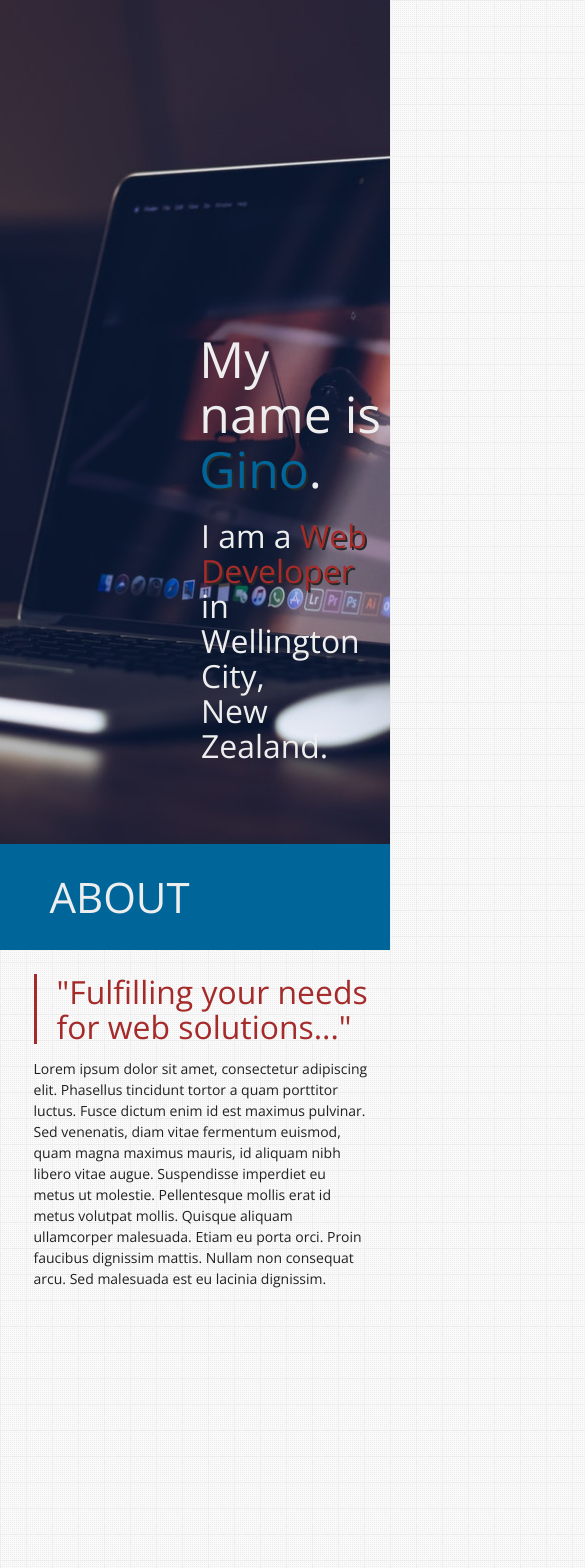
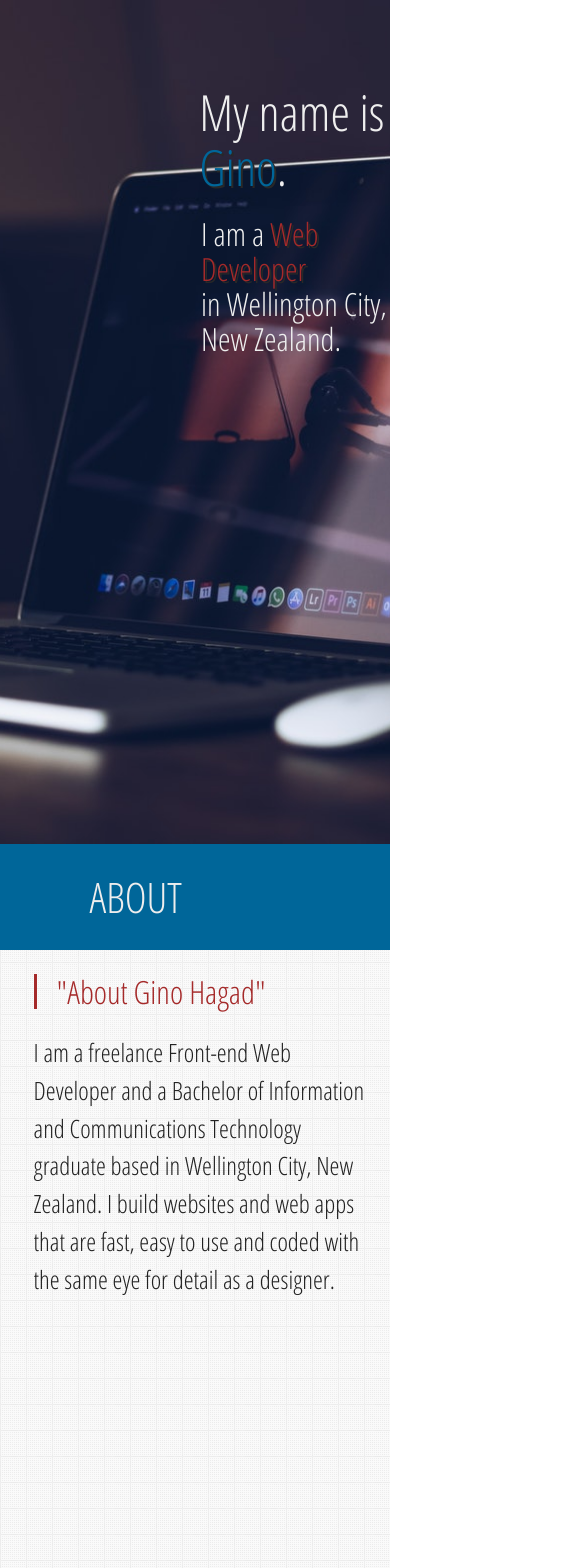
Before and after one commit to ginohagad/portfolio, a React (Create React App) app: page / in a window 390 px wide. Shown: the top 1568 px of the page, 585 px wide, since content can reach past the window. Built offline with nearby package versions, Linux system fonts and the light colour scheme.

Commit message:
Completed desktop layout of Skills page. Not responsive for mobile yet. Updated to a lighter font.

```diff
--- a/public/index.html
+++ b/public/index.html
@@ -27,7 +27,7 @@
     <!--Import Google Icon Font-->
     <link href="https://fonts.googleapis.com/icon?family=Material+Icons" rel="stylesheet">
 
-    <link href="https://fonts.googleapis.com/css2?family=Open+Sans&display=swap" rel="stylesheet">
+    <link href="https://fonts.googleapis.com/css2?family=Open+Sans+Condensed:wght@300&display=swap" rel="stylesheet">
 
     <!-- Compiled and minified CSS -->
     <link rel="stylesheet" href="https://cdnjs.cloudflare.com/ajax/libs/materialize/1.0.0/css/materialize.min.css">
--- a/src/App.css
+++ b/src/App.css
@@ -3,7 +3,7 @@
 }
 
 * {
-  font-family: 'Open Sans', sans-serif;
+  font-family: 'Open Sans Condensed', sans-serif;
 }
 
 html {
@@ -13,6 +13,8 @@ html {
 body {
   background: url(images/bg.png) repeat;
 }
+
+/* SIDENAV */
 
 ul.sidenav {
   width: 190px;
@@ -37,8 +39,14 @@ ul.sidenav li.logo span {
   color: brown;
 }
 
+ul.sidenav .logo h3, .logo span {
+	font-weight: bold;
+}
+
+
+
 .fullpage {
-  height: 100vh;
+  min-height: 100vh;
 }
 
 
@@ -54,6 +62,20 @@ ul.sidenav li.logo span {
   margin-left: 4%;
 }
 
+/* HEADER */
+.header {
+  background-color: #006699;
+}
+
+.header h1 {
+  color: #eee;
+  font-size: 3em;
+  padding: 30px;
+  text-transform: uppercase;
+}
+
+
+
 /* TOP */
 .top {
   background: url(images/computerbg.jpg) no-repeat center center;
@@ -65,6 +87,7 @@ ul.sidenav li.logo span {
 
 .top h2 {
   margin-left: 4em !important;
+  padding-top: 1.7em !important;
 }
 
 .top h4 {
@@ -95,6 +118,10 @@ ul.sidenav li.logo span {
   padding-left: 20px;
 }
 
+.about p {
+	font-size: 1.8em;
+}
+
 
 
 /* SKILLS */
@@ -116,3 +143,12 @@ ul.sidenav li.logo span {
 .card-title {
 	color: #000 !important;
 }
+
+
+
+/* MEDIA QUERIES */
+@media (max-width: 1090px) {
+	.header h1 {
+		padding-left: 70px;
+	}
+}
--- a/src/App.js
+++ b/src/App.js
@@ -1,6 +1,6 @@
 import React, { Component } from 'react';
 
-import {Sidenav, Top, About, Projects, Skills, Contact, Footer} from './components';
+import {Sidenav, Top, About, Projects, Skills, Contact} from './components';
 
 
 class App extends Component {
@@ -9,8 +9,8 @@ class App extends Component {
   render() {
 
    const about_content = {
-      caption: '"Fulfilling your needs for web solutions..."',
-      content: 'Lorem ipsum dolor sit amet, consectetur adipiscing elit. Phasellus tincidunt tortor a quam porttitor luctus. Fusce dictum enim id est maximus pulvinar. Sed venenatis, diam vitae fermentum euismod, quam magna maximus mauris, id aliquam nibh libero vitae augue. Suspendisse imperdiet eu metus ut molestie. Pellentesque mollis erat id metus volutpat mollis. Quisque aliquam ullamcorper malesuada. Etiam eu porta orci. Proin faucibus dignissim mattis. Nullam non consequat arcu. Sed malesuada est eu lacinia dignissim.',
+      caption: '"About Gino Hagad"',
+      content: 'I am a freelance Front-end Web Developer and a Bachelor of Information and Communications Technology graduate based in Wellington City, New Zealand. I build websites and web apps that are fast, easy to use and coded with the same eye for detail as a designer.',
     };
 
     return (
@@ -21,7 +21,6 @@ class App extends Component {
 				<Projects />
 				<Skills />
 				<Contact />
-				<Footer />
       </div>
     )
   }
--- a/src/components/Footer/Footer.js
+++ /dev/null
@@ -1,14 +0,0 @@
-import React from 'react';
-
-
-
-const Footer = () => {
-	return (
-		<div id="#footer" className="section container">
-			<h1>Footer</h1>
-		</div>
-	)
-}
-
-
-export default Footer;
--- a/src/components/Header/Header.js
+++ b/src/components/Header/Header.js
@@ -1,6 +1,4 @@
 import React from 'react';
-import styles from './Header.module.css'
-
 
 
 const Header = (props) => {
@@ -8,7 +6,7 @@ const Header = (props) => {
   const { title } = props;
 
   return (
-    <div className={styles.header}>
+    <div className="header">
       <div className="container">
         <h1>{title}</h1>
       </div>
--- a/src/components/Header/Header.module.css
+++ /dev/null
@@ -1,10 +0,0 @@
-.header {
-  background-color: #006699;
-}
-
-.header h1 {
-  color: #eee;
-  font-size: 3em;
-  padding: 30px;
-  text-transform: uppercase;
-}
--- a/src/components/Skills/Skills.js
+++ b/src/components/Skills/Skills.js
@@ -1,5 +1,6 @@
 import React from 'react';
 import {Page} from '../';
+
 import html5 from '../../images/web/html5.png';
 import css3 from '../../images/web/css3.png';
 import javascript from '../../images/web/javascript.png';
@@ -57,7 +58,9 @@ const Skills = () => {
   return (
     <Page title="Skills">
       <div className="card horizontal">
+				<div className="row">
 					{images.map(({id, src, title}, idx) =>
+					<div className="col m4">
 						<div className="card-image">
 							<img className="web_logos" src={src} alt="HTML Logo" />
 							<div className="card-content">
@@ -66,7 +69,9 @@ const Skills = () => {
 								</div>
 							</div>
 						</div>
+					</div>
 					)}
+				</div>
       </div>
     </Page>
   )
--- a/src/components/index.js
+++ b/src/components/index.js
@@ -6,4 +6,3 @@ export { default as About } from './About/About';
 export { default as Projects } from './Projects/Projects';
 export { default as Skills } from './Skills/Skills';
 export { default as Contact } from './Contact/Contact';
-export { default as Footer } from './Footer/Footer';
```
Lines whose indentation alone changed are shown as unchanged.
